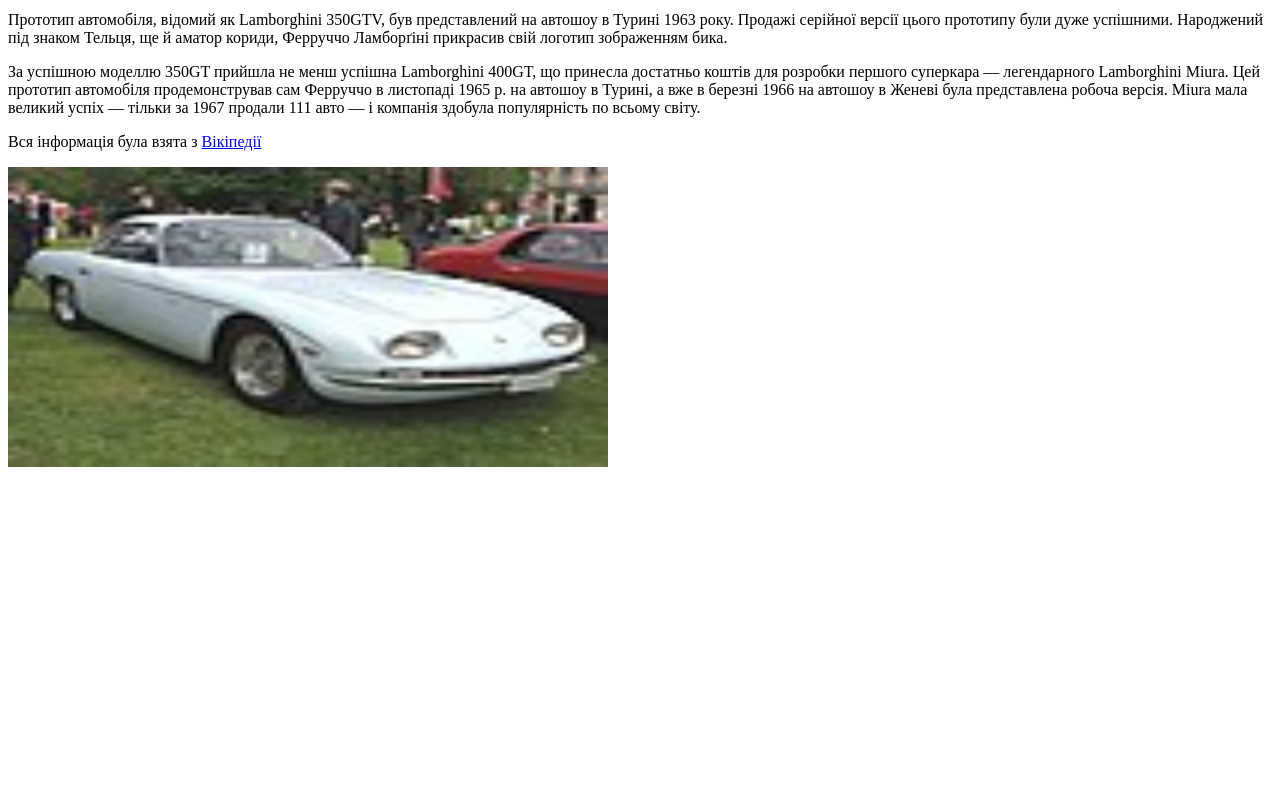
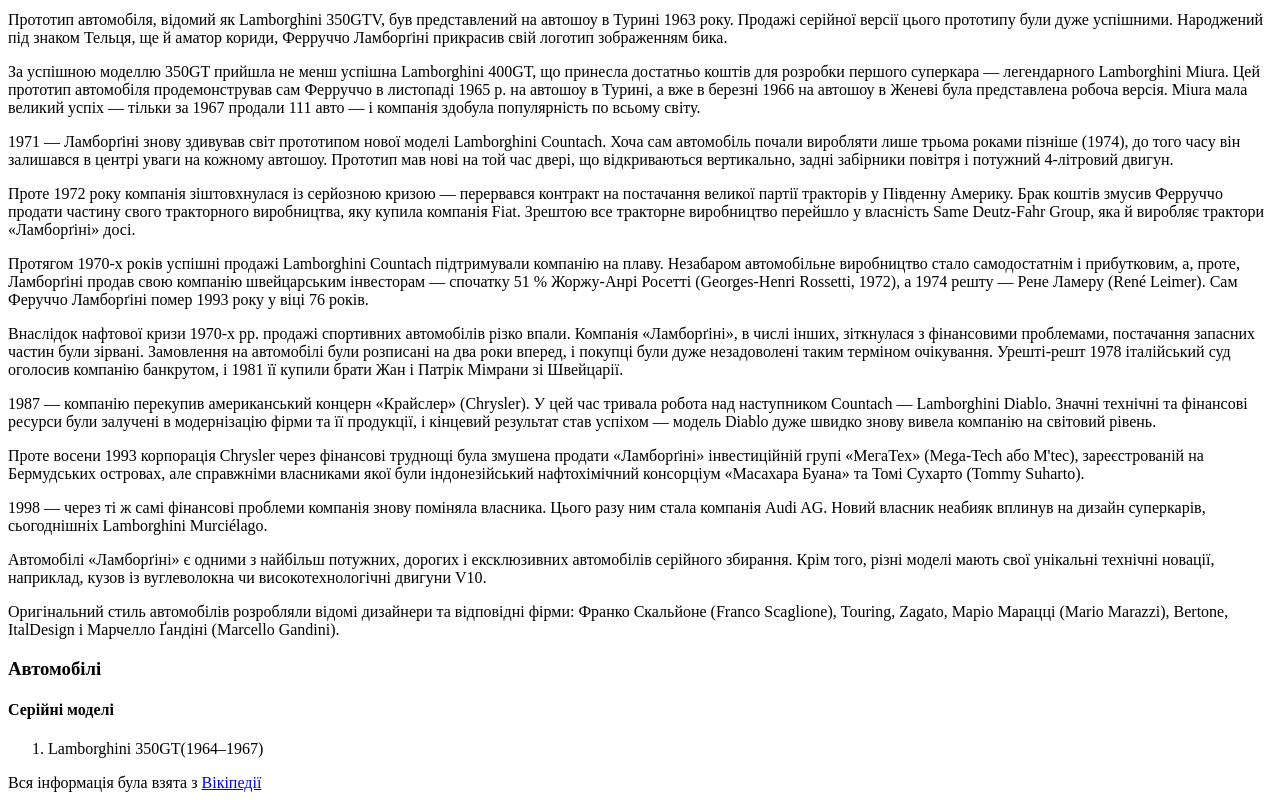
Before and after one commit to Alexlollo1/lab1, a plain HTML site: page index.html in a window 1280 px wide. Shown: the part 860-1660 px from the top of the page. Before the commit the page ends 1339 px from the top, so only its background shows below. Drawn offline with Linux system fonts and the light colour scheme.

Commit message:
Update index.html

```diff
--- a/index.html
+++ b/index.html
@@ -28,6 +28,20 @@
 	<p>Автомобільна фірма «Ламборґіні» була створена як дочірня фірма компанії Lamborghini Trattori S.p.A. Вона працює в селищі Сант-Аґата Болоньєзе (Sant'Agata Bolognese) біля Болоньї.</p>
 	<p>Прототип автомобіля, відомий як Lamborghini 350GTV, був представлений на автошоу в Турині 1963 року. Продажі серійної версії цього прототипу були дуже успішними. Народжений під знаком Тельця, ще й аматор кориди, Ферруччо Ламборґіні прикрасив свій логотип зображенням бика.</p>
 	<p>За успішною моделлю 350GT прийшла не менш успішна Lamborghini 400GT, що принесла достатньо коштів для розробки першого суперкара — легендарного Lamborghini Miura. Цей прототип автомобіля продемонстрував сам Ферруччо в листопаді 1965 р. на автошоу в Турині, а вже в березні 1966 на автошоу в Женеві була представлена робоча версія. Miura мала великий успіх — тільки за 1967 продали 111 авто — і компанія здобула популярність по всьому світу.</p>
+        <p>1971 — Ламборґіні знову здивував світ прототипом нової моделі Lamborghini Countach. Хоча сам автомобіль почали виробляти лише трьома роками пізніше (1974), до того часу він залишався в центрі уваги на кожному автошоу. Прототип мав нові на той час двері, що відкриваються вертикально, задні забірники повітря і потужний 4-літровий двигун.</p>
+	<p>Проте 1972 року компанія зіштовхнулася із серйозною кризою — перервався контракт на постачання великої партії тракторів у Південну Америку. Брак коштів змусив Ферруччо продати частину свого тракторного виробництва, яку купила компанія Fiat. Зрештою все тракторне виробництво перейшло у власність Same Deutz-Fahr Group, яка й виробляє трактори «Ламборґіні» досі.</p>
+	<p>Протягом 1970-х років успішні продажі Lamborghini Countach підтримували компанію на плаву. Незабаром автомобільне виробництво стало самодостатнім і прибутковим, а, проте, Ламборґіні продав свою компанію швейцарським інвесторам — спочатку 51 % Жоржу-Анрі Росетті (Georges-Henri Rossetti, 1972), а 1974 решту — Рене Ламеру (René Leimer). Сам Феруччо Ламборґіні помер 1993 року у віці 76 років.</p>
+	<p>Внаслідок нафтової кризи 1970-х рр. продажі спортивних автомобілів різко впали. Компанія «Ламборґіні», в числі інших, зіткнулася з фінансовими проблемами, постачання запасних частин були зірвані. Замовлення на автомобілі були розписані на два роки вперед, і покупці були дуже незадоволені таким терміном очікування. Урешті-решт 1978 італійський суд оголосив компанію банкрутом, і 1981 її купили брати Жан і Патрік Мімрани зі Швейцарії.</p>
+	<p>1987 — компанію перекупив американський концерн «Крайслер» (Chrysler). У цей час тривала робота над наступником Countach — Lamborghini Diablo. Значні технічні та фінансові ресурси були залучені в модернізацію фірми та її продукції, і кінцевий результат став успіхом — модель Diablo дуже швидко знову вивела компанію на світовий рівень.</p>
+	<p>Проте восени 1993 корпорація Chrysler через фінансові труднощі була змушена продати «Ламборґіні» інвестиційній групі «МегаТех» (Mega-Tech або M'tec), зареєстрованій на Бермудських островах, але справжніми власниками якої були індонезійський нафтохімічний консорціум «Масахара Буана» та Томі Сухарто (Tommy Suharto).</p>
+	<p>1998 — через ті ж самі фінансові проблеми компанія знову поміняла власника. Цього разу ним стала компанія Audi AG. Новий власник неабияк вплинув на дизайн суперкарів, сьогоднішніх Lamborghini Murciélago.</p>
+	<p>Автомобілі «Ламборґіні» є одними з найбільш потужних, дорогих і ексклюзивних автомобілів серійного збирання. Крім того, різні моделі мають свої унікальні технічні новації, наприклад, кузов із вуглеволокна чи високотехнологічні двигуни V10.</p>
+	<p>Оригінальний стиль автомобілів розробляли відомі дизайнери та відповідні фірми: Франко Скальйоне (Franco Scaglione), Touring, Zagato, Маріо Марацці (Mario Marazzi), Bertone, ItalDesign і Марчелло Ґандіні (Marcello Gandini).</p>
+<h3>Автомобілі</h3>
+<h4>Серійні моделі</h4>
+<ol>
+	<li>Lamborghini 350GT(1964–1967)</li>
+</ol>
 
 	<p>Вся інформація була взята з <a href="https://uk.wikipedia.org/wiki/Lamborghini">Вікіпедії</a></p>
 	<img src="car2.png" width="600" height="300">
```
